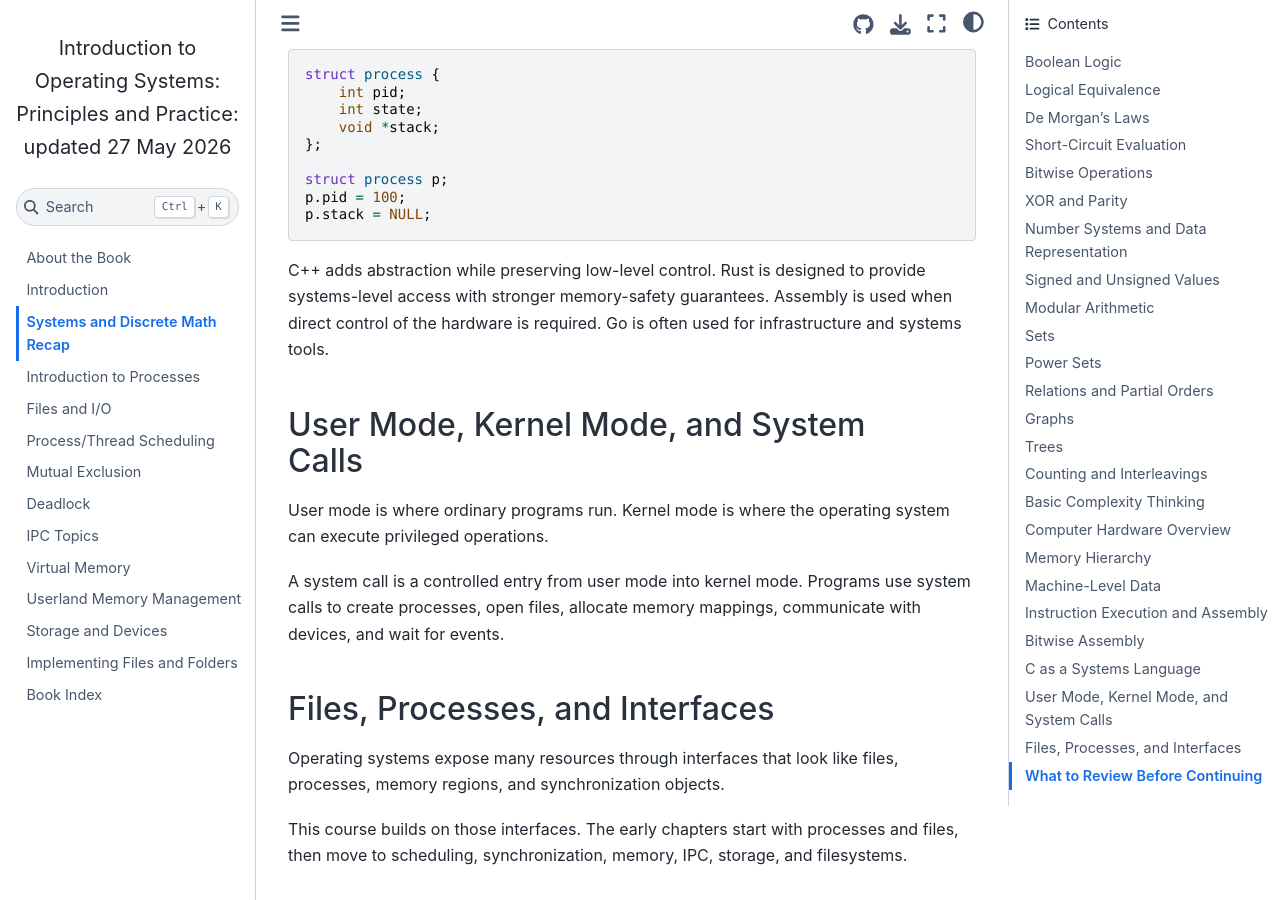
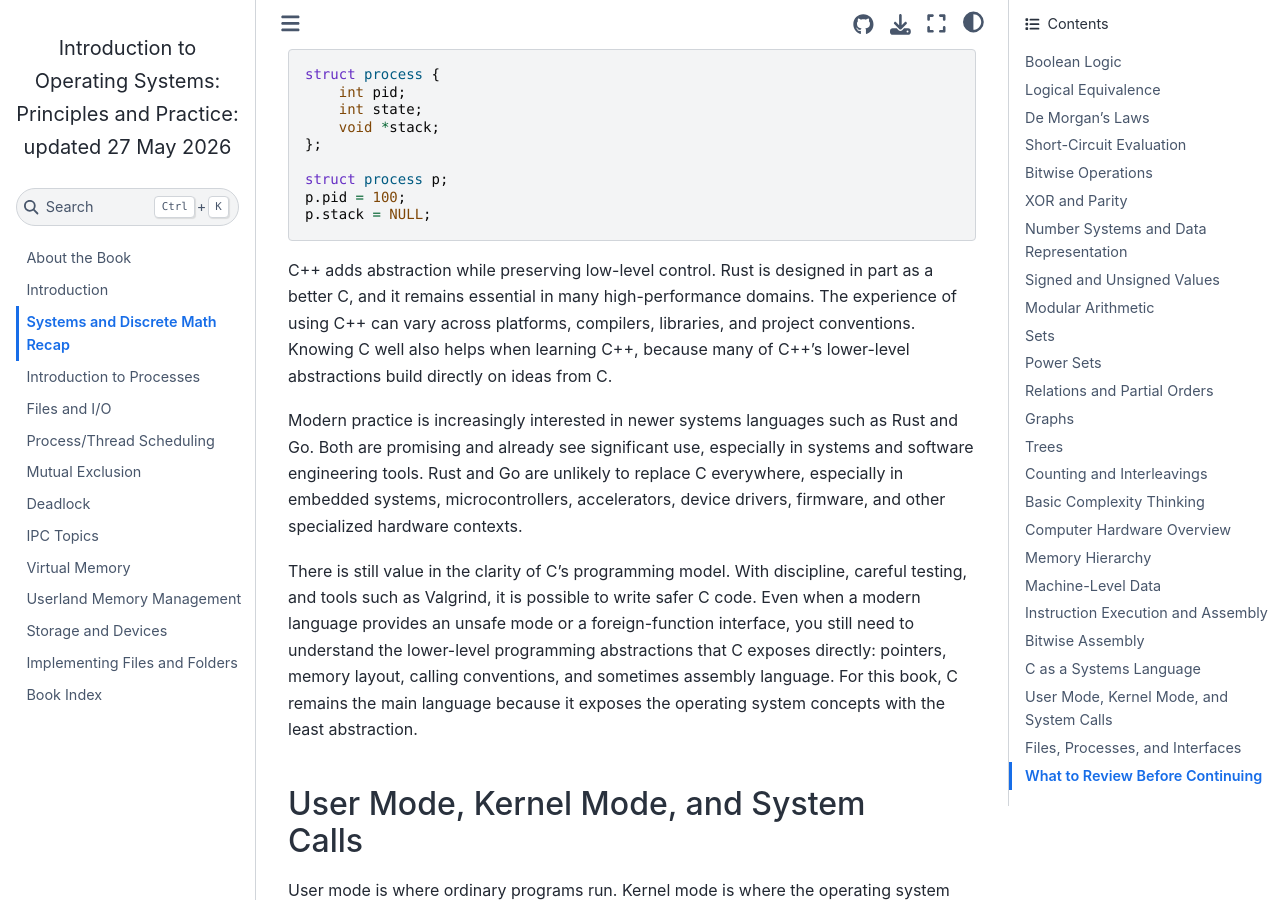
Before and after one commit to LoyolaChicagoBooks/operatingsystems, a Sphinx documentation site: the page built from source/systems-recap.rst, in a window 1280 px wide and 900 px high, scrolled down 7878 px. Built offline with Sphinx 7.4.7 and the Sphinx Book theme 1.1.4, drawn with Linux system fonts in a browser that asks for light colours.

Commit message:
Update recap language and release badge

```diff
--- a/source/meta.rst
+++ b/source/meta.rst
@@ -6,7 +6,8 @@ Build Status
 
 .. raw:: html
 
-   <p><a href="https://github.com/LoyolaChicagoBooks/operatingsystems/actions/workflows/main.yml"><img src="https://github.com/LoyolaChicagoBooks/operatingsystems/actions/workflows/main.yml/badge.svg" alt="Build Status" /></a></p>
+   <p><a href="https://github.com/LoyolaChicagoBooks/operatingsystems/actions/workflows/main.yml"><img src="https://github.com/LoyolaChicagoBooks/operatingsystems/actions/workflows/main.yml/badge.svg" alt="Build Status" /></a>
+   <a href="https://github.com/LoyolaChicagoBooks/operatingsystems/releases/latest"><img src="https://img.shields.io/github/v/release/LoyolaChicagoBooks/operatingsystems?label=release" alt="Latest Release" /></a></p>
 
 This book automatically builds and deploys using GitHub Actions (a continuous integration system).
 All commits trigger a rebuild of the book and, if successful, a deployment to GitHub pages.
--- a/source/systems-recap.rst
+++ b/source/systems-recap.rst
@@ -393,9 +393,27 @@ layout, and system interfaces directly. This example is written in C.
    p.stack = NULL;
 
 C++ adds abstraction while preserving low-level control. Rust is designed
-to provide systems-level access with stronger memory-safety guarantees.
-Assembly is used when direct control of the hardware is required. Go is
-often used for infrastructure and systems tools.
+in part as a better C, and it remains essential in many high-performance
+domains. The experience of using C++ can vary across platforms,
+compilers, libraries, and project conventions. Knowing C well also helps
+when learning C++, because many of C++'s lower-level abstractions build
+directly on ideas from C.
+
+Modern practice is increasingly interested in newer systems languages
+such as Rust and Go. Both are promising and already see significant use,
+especially in systems and software engineering tools. Rust and Go are
+unlikely to replace C everywhere, especially in embedded systems,
+microcontrollers, accelerators, device drivers, firmware, and other
+specialized hardware contexts.
+
+There is still value in the clarity of C's programming model. With
+discipline, careful testing, and tools such as Valgrind, it is possible
+to write safer C code. Even when a modern language provides an unsafe
+mode or a foreign-function interface, you still need to understand the
+lower-level programming abstractions that C exposes directly: pointers,
+memory layout, calling conventions, and sometimes assembly language. For
+this book, C remains the main language because it exposes the operating
+system concepts with the least abstraction.
 
 User Mode, Kernel Mode, and System Calls
 ----------------------------------------
```
Also changed, not shown: other parts of source/meta.rst (+1 -1 lines).
